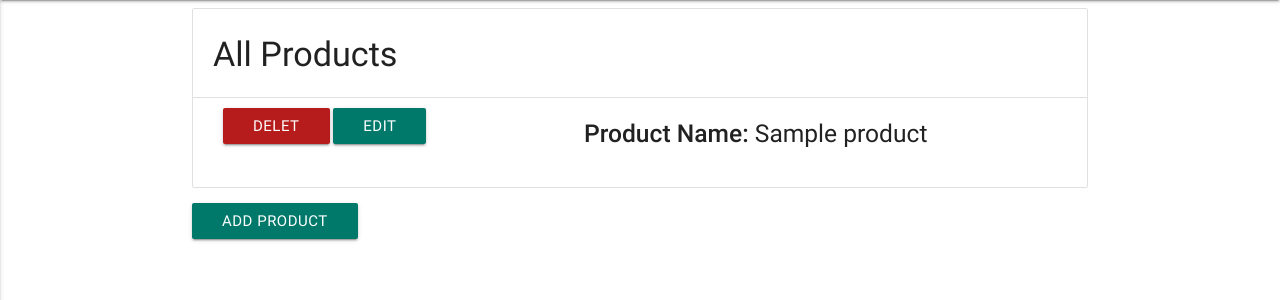
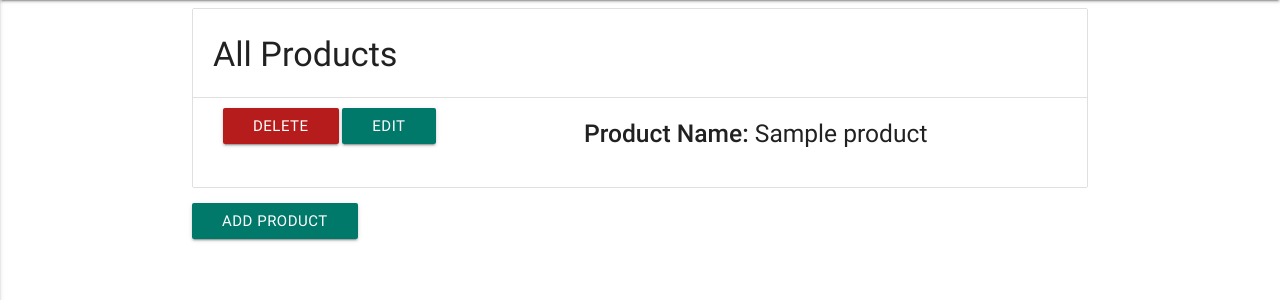
Before and after one commit to ninos77/Production-Management, a Flask app: page /get_products in a window 1280 px wide. Shown: the part 64-364 px from the top of the page. Run offline with Flask 2, Linux system fonts and the light colour scheme; a database or web service that is not in the repository returns one stand-in record (values such as "Sample title"); parts of the project's set-up code (start-up, migrations or seed data) failed here and were passed over; some libraries are stand-ins or nearby versions.

Commit message:
Correct spelling for delet button text.

```diff
--- a/templates/products.html
+++ b/templates/products.html
@@ -10,7 +10,7 @@
 	<li class="collection-item">
 		<div class="row">
 			<div class="col s12 l5">
-				<a href="{{url_for('delet_product', product_id=product._id)}}" class="waves-effect waves-light red darken-4 btn btn_small">Delet</a>
+				<a href="{{url_for('delet_product', product_id=product._id)}}" class="waves-effect waves-light red darken-4 btn btn_small">Delete</a>
 				<a href="{{url_for('edit_product', product_id=product._id)}}" class="waves-effect waves-light btn btn_small teal darken-2  margin-10">
 					<span>Edit</span>
 				</a>
```
